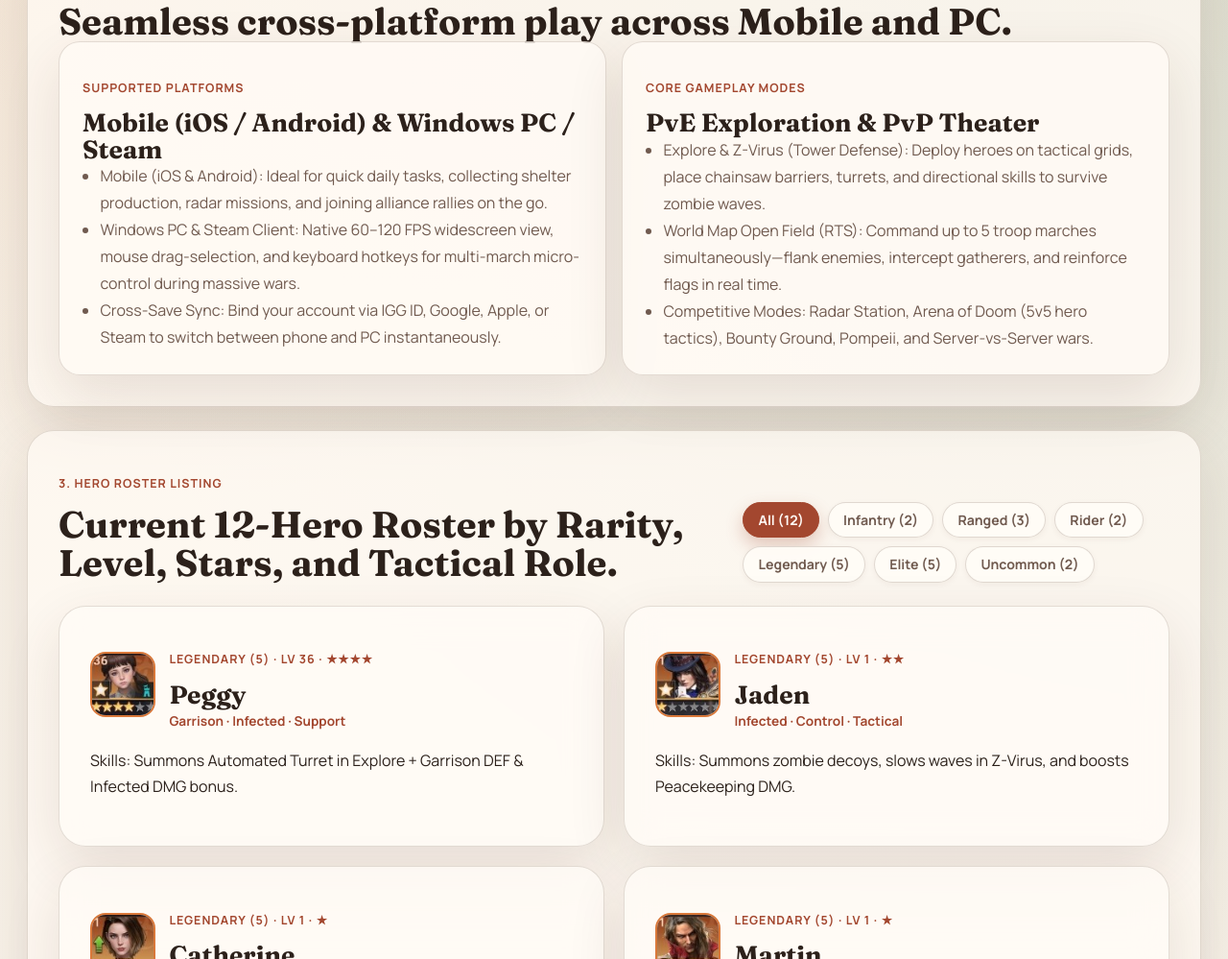
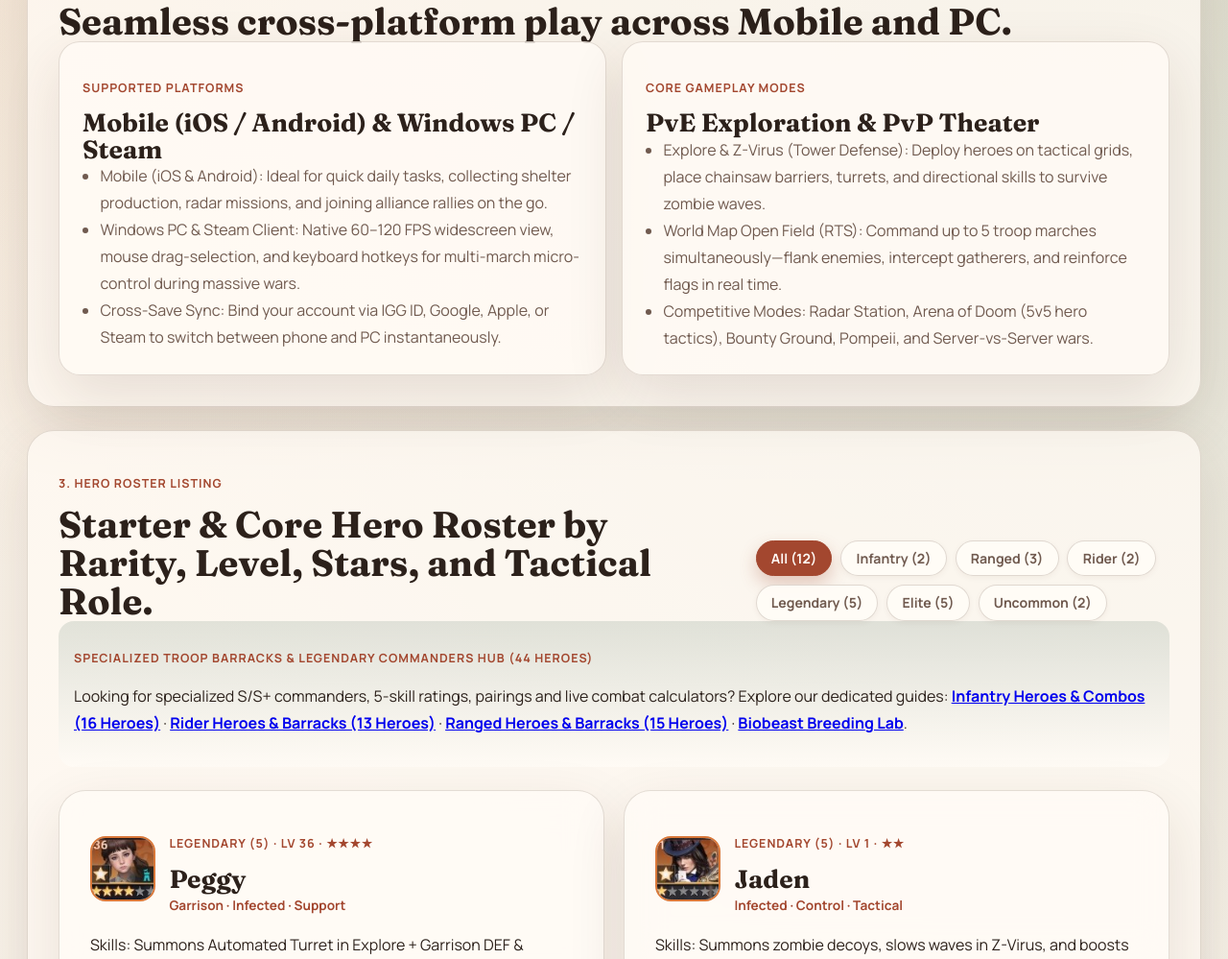
Before and after one commit to Kgunze/home-utilities, a plain HTML site: page doomsday-guide.html in a window 1280 px wide. Shown: the part 1498-2497 px from the top of the page at 96% size. Drawn offline with Linux system fonts and the light colour scheme.

Commit message:
feat(guide): update hero roster hub linking all 44 specialized barracks commanders

```diff
--- a/doomsday-guide.html
+++ b/doomsday-guide.html
@@ -80,21 +80,9 @@
         <section class="notes-section" id="game-intro">
           <div class="section-heading"><div><p class="section-tag" id="dls-intro-tag">1. Game Introduction</p><h2 id="dls-intro-heading">Where tactical tower defense meets open-field alliance warfare.</h2></div></div>
           <div class="notes-grid">
-            <article class="note-card">
-              <p class="card-label" id="dls-intro-card1-label">Premise & World</p>
-              <h3 id="dls-intro-card1-title">Post-Apocalyptic Shelter Command</h3>
-              <p id="dls-intro-card1-text">Set in a near-future world overrun by the Infected, you command a survivor Shelter, clear fog-covered zones, rescue survivors, and rebuild civilization alongside an international Alliance.</p>
-            </article>
-            <article class="note-card">
-              <p class="card-label" id="dls-intro-card2-label">Hybrid Genre</p>
-              <h3 id="dls-intro-card2-title">Dual Combat Architecture</h3>
-              <p id="dls-intro-card2-text">Unlike pure spreadsheet war games, Doomsday pairs lane-based Hero Tower Defense (Explore & Z-Virus stages) with real-time free-marching army control on a seamless 3D spherical map.</p>
-            </article>
-            <article class="note-card">
-              <p class="card-label" id="dls-intro-card3-label">Progression Loop</p>
-              <h3 id="dls-intro-card3-title">Heroes, Troops & Territory</h3>
-              <p id="dls-intro-card3-text">Recruit specialized Commanders, research military tech, train T1–T6 troops, and fight for Metro Stations, Checkpoints, and cross-region events like Archipelago Raid and Genesis War.</p>
-            </article>
+            <article class="note-card"><p class="card-label" id="dls-intro-card1-label">Premise & World</p><h3 id="dls-intro-card1-title">Post-Apocalyptic Shelter Command</h3><p id="dls-intro-card1-text">Set in a near-future world overrun by the Infected, you command a survivor Shelter, clear fog-covered zones, rescue survivors, and rebuild civilization alongside an international Alliance.</p></article>
+            <article class="note-card"><p class="card-label" id="dls-intro-card2-label">Hybrid Genre</p><h3 id="dls-intro-card2-title">Dual Combat Architecture</h3><p id="dls-intro-card2-text">Unlike pure spreadsheet war games, Doomsday pairs lane-based Hero Tower Defense (Explore & Z-Virus stages) with real-time free-marching army control on a seamless 3D spherical map.</p></article>
+            <article class="note-card"><p class="card-label" id="dls-intro-card3-label">Progression Loop</p><h3 id="dls-intro-card3-title">Heroes, Troops & Territory</h3><p id="dls-intro-card3-text">Recruit specialized Commanders, research military tech, train T1–T6 troops, and fight for Metro Stations, Checkpoints, and cross-region events like Archipelago Raid and Genesis War.</p></article>
           </div>
         </section>
 
@@ -124,8 +112,17 @@
 
         <section class="notes-section" id="hero-roster">
           <div class="section-heading">
-            <div><p class="section-tag" id="dls-roster-tag">3. Hero Roster Listing</p><h2 id="dls-roster-heading">Current 12-Hero Roster by Rarity, Level, Stars, and Tactical Role.</h2></div>
+            <div><p class="section-tag" id="dls-roster-tag">3. Hero Roster Listing</p><h2 id="dls-roster-heading">Starter & Core Hero Roster by Rarity, Level, Stars, and Tactical Role.</h2></div>
             <div class="button-row" id="dls-hero-filters"></div>
+          </div>
+          <div class="planner-note" style="margin-bottom: 1.5rem">
+            <p class="card-label">Specialized Troop Barracks & Legendary Commanders Hub (44 Heroes)</p>
+            <p>Looking for specialized S/S+ commanders, 5-skill ratings, pairings and live combat calculators? Explore our dedicated guides:
+              <a href="doomsday-infantry-heroes.html"><strong>Infantry Heroes &amp; Combos (16 Heroes)</strong></a> ·
+              <a href="doomsday-riders-barracks.html"><strong>Rider Heroes &amp; Barracks (13 Heroes)</strong></a> ·
+              <a href="doomsday-ranged-barracks.html"><strong>Ranged Heroes &amp; Barracks (15 Heroes)</strong></a> ·
+              <a href="doomsday-biobeast.html"><strong>Biobeast Breeding Lab</strong></a>.
+            </p>
           </div>
           <div class="notes-grid" id="dls-hero-grid"></div>
         </section>
--- a/locales/en/doomsday-guide.json
+++ b/locales/en/doomsday-guide.json
@@ -8,7 +8,7 @@
     { "selector": "#dls-cta-intro", "text": "Hero Roster" },
     { "selector": "#dls-cta-barracks", "text": "Open Ranged Barracks" },
     { "selector": "#dls-roster-tag", "text": "3. Hero Roster Listing" },
-    { "selector": "#dls-roster-heading", "text": "Current 12-Hero Roster by Rarity, Level, Stars, and Tactical Role." },
+    { "selector": "#dls-roster-heading", "text": "Starter & Core Hero Roster by Rarity, Level, Stars, and Tactical Role." },
     { "selector": "#dls-summary-label", "text": "At a Glance" },
     { "selector": "#dls-summary-title", "text": "Core Pillars" },
     { "selector": "#dls-summary-list li", "all": [
--- a/locales/es/doomsday-guide.json
+++ b/locales/es/doomsday-guide.json
@@ -8,7 +8,7 @@
     { "selector": "#dls-cta-intro", "text": "Lista de Héroes" },
     { "selector": "#dls-cta-barracks", "text": "Abrir Cuartel de Tiradores" },
     { "selector": "#dls-roster-tag", "text": "3. Lista de Héroes (Hero Roster)" },
-    { "selector": "#dls-roster-heading", "text": "12 Héroes actuales por Rareza, Nivel, Estrellas y Rol Táctico." },
+    { "selector": "#dls-roster-heading", "text": "Lista de Héroes Iniciales y Principales por Rareza, Nivel, Estrellas y Rol." },
     { "selector": "#dls-summary-label", "text": "De un Vistazo" },
     { "selector": "#dls-summary-title", "text": "Pilares Clave" },
     { "selector": "#dls-summary-list li", "all": [
--- a/locales/vi/doomsday-guide.json
+++ b/locales/vi/doomsday-guide.json
@@ -8,7 +8,7 @@
     { "selector": "#dls-cta-intro", "text": "Danh sách Tướng" },
     { "selector": "#dls-cta-barracks", "text": "Mở Trại Cung Thủ (Ranged)" },
     { "selector": "#dls-roster-tag", "text": "3. Danh sách Tướng Hiện có (Hero Roster)" },
-    { "selector": "#dls-roster-heading", "text": "12 Tướng theo Phẩm chất, Cấp độ, Sao và Vai trò Chiến thuật." },
+    { "selector": "#dls-roster-heading", "text": "Danh sách Tướng Khởi đầu & Chủ lực theo Phẩm chất, Cấp độ, Sao và Vai trò." },
     { "selector": "#dls-summary-label", "text": "Tổng quan nhanh" },
     { "selector": "#dls-summary-title", "text": "Trụ cột chính" },
     { "selector": "#dls-summary-list li", "all": [
```
